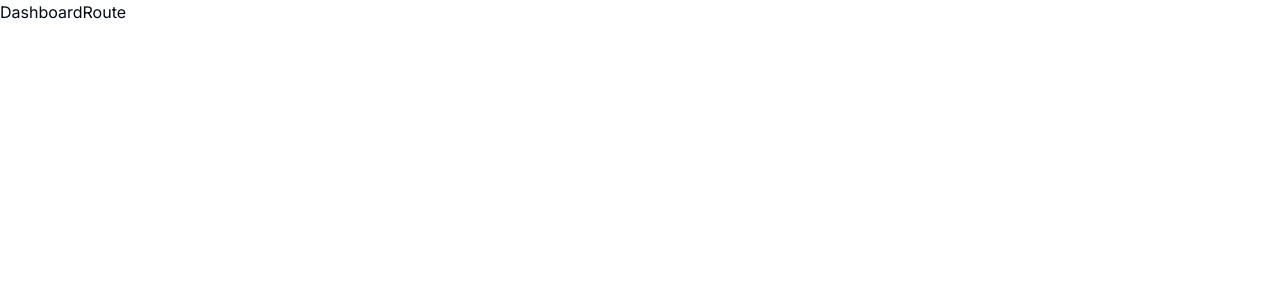
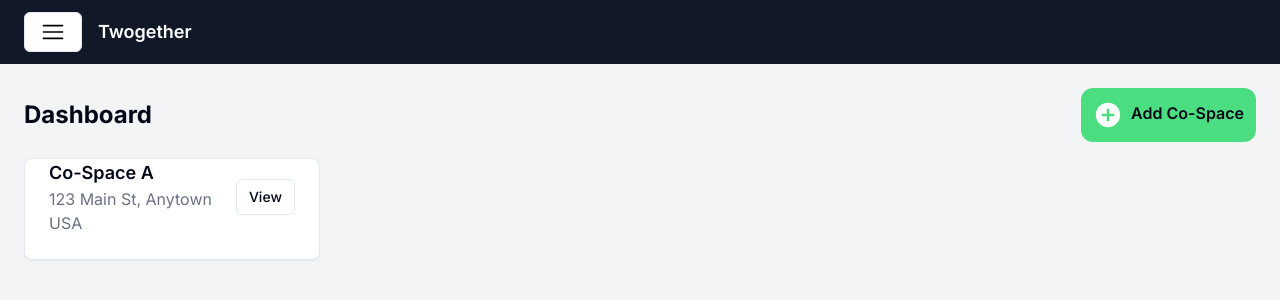
Before and after one commit to Felix-Hz/twogether, a Next.js app in the folder client/: page /dashboard in a window 1280 px wide. Shown: the top 300 px of the page. Built offline with nearby package versions, Linux system fonts and the light colour scheme.

Commit message:
add: dashboard scaffold

```diff
--- a/client/app/dashboard/page.tsx
+++ b/client/app/dashboard/page.tsx
@@ -1,3 +1,78 @@
-export default function DashboardRoute() {
-  return <div>DashboardRoute</div>;
+import Link from "next/link";
+import { IoMdAddCircle } from "react-icons/io";
+import { Button } from "@/components/ui/button";
+import { RxHamburgerMenu } from "react-icons/rx";
+import { CardContent, Card } from "@/components/ui/card";
+import {
+  Drawer,
+  DrawerTitle,
+  DrawerHeader,
+  DrawerTrigger,
+  DrawerContent,
+  DrawerDescription,
+} from "@/components/ui/drawer";
+
+export default function Component() {
+  return (
+    <div className="flex flex-col h-screen">
+      <header className="bg-gray-900 text-white flex items-center justify-between px-4 py-3 md:px-6">
+        <div className="flex items-center gap-4">
+          <Drawer direction="left">
+            <DrawerTrigger asChild>
+              <Button variant="outline">
+                <RxHamburgerMenu className="text-2xl text-black hover:cursor-pointer" />
+              </Button>
+            </DrawerTrigger>
+            <DrawerContent className="h-screen top-0 left-0 right-auto mt-0 w-[500px] rounded-none">
+              <div className="mx-auto w-full p-5">
+                <DrawerHeader>
+                  <DrawerTitle>Theme Color Options</DrawerTitle>
+                  <DrawerDescription>
+                    * Selected option will be applied...
+                  </DrawerDescription>
+                </DrawerHeader>
+                <div className="p-4 pb-0 space-y-4">
+                  <div className="bg-muted flex items-center justify-center rounded-lg h-32">
+                    <p>Image 1</p>
+                  </div>
+                </div>
+              </div>
+            </DrawerContent>
+          </Drawer>
+          <Link href="#" passHref>
+            <span className="text-lg font-semibold cursor-pointer">
+              Twogether
+            </span>
+          </Link>
+        </div>
+      </header>
+
+      {/* SECOND ROW  */}
+      <div className="flex-1 bg-gray-100 dark:bg-gray-900 p-4 md:p-6">
+        <div className="flex items-center justify-between mb-4">
+          <h1 className="text-2xl font-bold">Dashboard</h1>
+          <div className="bg-green-400 hover:bg-green-400 hover:cursor-pointer p-3 rounded-xl space-x-2">
+            <IoMdAddCircle className="text-3xl inline text-white" />
+            <p className="inline font-semibold">Add Co-Space</p>
+          </div>
+        </div>
+
+        <div className="grid grid-cols-1 sm:grid-cols-2 md:grid-cols-3 lg:grid-cols-4 gap-4">
+          <Card>
+            <CardContent className="flex items-center justify-between">
+              <div>
+                <h3 className="text-lg font-semibold">Co-Space A</h3>
+                <p className="text-gray-500 dark:text-gray-400">
+                  123 Main St, Anytown USA
+                </p>
+              </div>
+              <Button size="sm" variant="outline">
+                View
+              </Button>
+            </CardContent>
+          </Card>
+        </div>
+      </div>
+    </div>
+  );
 }
--- a/client/components/ui/button.tsx
+++ b/client/components/ui/button.tsx
@@ -1,8 +1,8 @@
-import * as React from "react"
-import { Slot } from "@radix-ui/react-slot"
-import { cva, type VariantProps } from "class-variance-authority"
+import * as React from "react";
+import { Slot } from "@radix-ui/react-slot";
+import { cva, type VariantProps } from "class-variance-authority";
 
-import { cn } from "@/lib/utils"
+import { cn } from "@/lib/utils";
 
 const buttonVariants = cva(
   "inline-flex items-center justify-center whitespace-nowrap rounded-md text-sm font-medium ring-offset-background transition-colors focus-visible:outline-none focus-visible:ring-2 focus-visible:ring-ring focus-visible:ring-offset-2 disabled:pointer-events-none disabled:opacity-50",
@@ -10,8 +10,7 @@ const buttonVariants = cva(
     variants: {
       variant: {
         default: "bg-primary text-primary-foreground hover:bg-primary/90",
-        destructive:
-          "bg-destructive text-destructive-foreground hover:bg-destructive/90",
+        destructive: "bg-green-500/90 -foreground hover:bg-green-400/90",
         outline:
           "border border-input bg-background hover:bg-accent hover:text-accent-foreground",
         secondary:
@@ -31,26 +30,26 @@ const buttonVariants = cva(
       size: "default",
     },
   }
-)
+);
 
 export interface ButtonProps
   extends React.ButtonHTMLAttributes<HTMLButtonElement>,
     VariantProps<typeof buttonVariants> {
-  asChild?: boolean
+  asChild?: boolean;
 }
 
 const Button = React.forwardRef<HTMLButtonElement, ButtonProps>(
   ({ className, variant, size, asChild = false, ...props }, ref) => {
-    const Comp = asChild ? Slot : "button"
+    const Comp = asChild ? Slot : "button";
     return (
       <Comp
         className={cn(buttonVariants({ variant, size, className }))}
         ref={ref}
         {...props}
       />
-    )
+    );
   }
-)
-Button.displayName = "Button"
+);
+Button.displayName = "Button";
 
-export { Button, buttonVariants }
+export { Button, buttonVariants };
```
